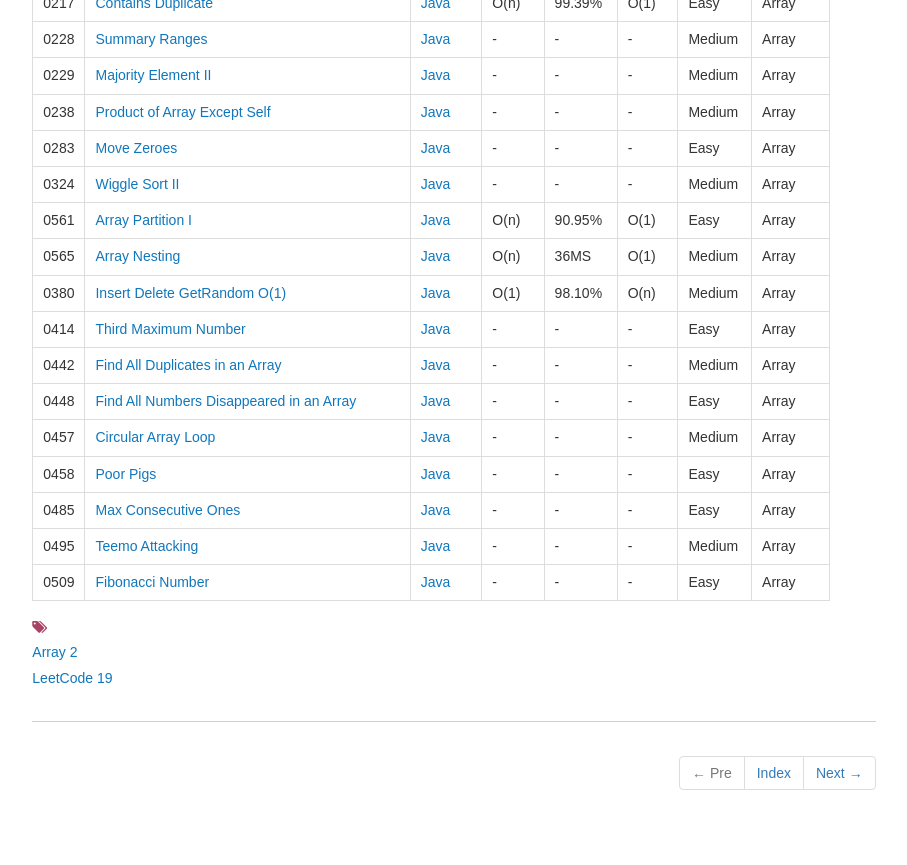
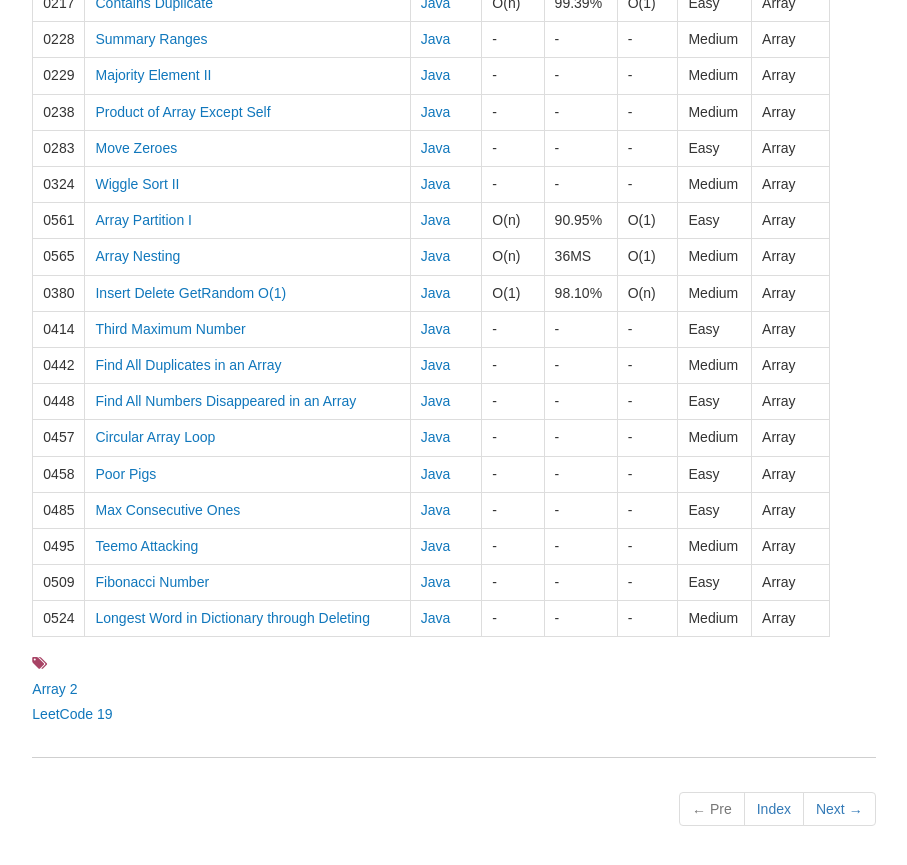
Before and after one commit to dunso/algorithm, a Jekyll site: the page built from docs/_posts/2017-11-29-Array.md, in a window 1280 px wide and 900 px high, scrolled down 1037 px. Shown: the top 865 px of the window, without its empty margins (186-1093 px from the left). Built offline with Jekyll 4.4.1, drawn with Linux system fonts in a browser that asks for light colours; nearby versions of some CDN libraries.

Commit message:
Add index of LeetCode0524.java to docs

```diff
--- a/docs/_posts/2017-11-29-Array.md
+++ b/docs/_posts/2017-11-29-Array.md
@@ -52,3 +52,4 @@ icon: file-alt
 |0485|[Max Consecutive Ones](https://leetcode.com/problems/max-consecutive-ones/) | [Java](https://e.srl/leetcode-485/)  |-|-|-|Easy|Array|
 |0495|[Teemo Attacking](https://leetcode.com/problems/teemo-attacking/) | [Java](https://e.srl/leetcode-495/)  |-|-|-|Medium|Array|
 |0509|[Fibonacci Number](https://leetcode.com/problems/fibonacci-number/) | [Java](https://e.srl/leetcode-509/)  |-|-|-|Easy|Array|
+|0524|[Longest Word in Dictionary through Deleting](https://leetcode.com/problems/longest-word-in-dictionary-through-deleting/) | [Java](https://e.srl/leetcode-524/)  |-|-|-|Medium|Array|
```
